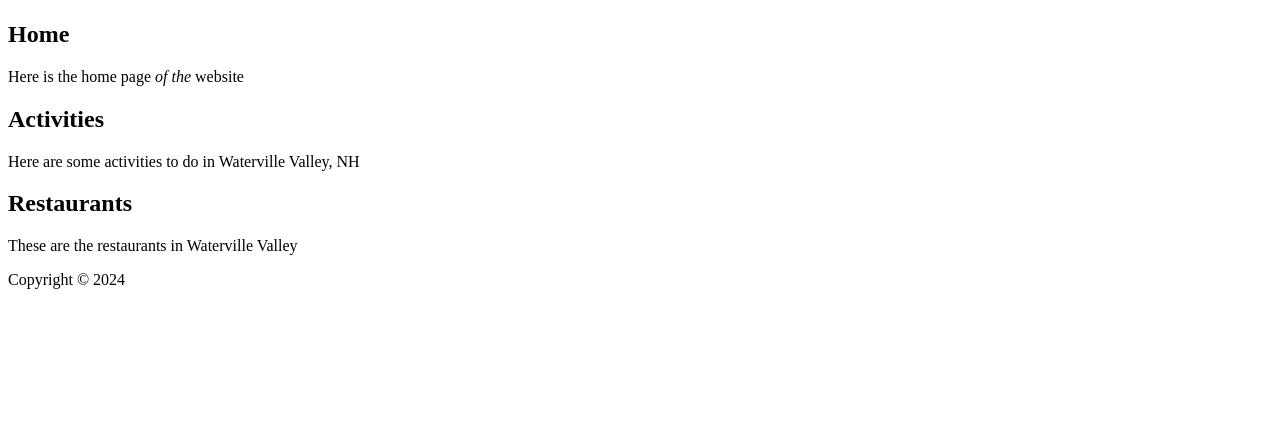
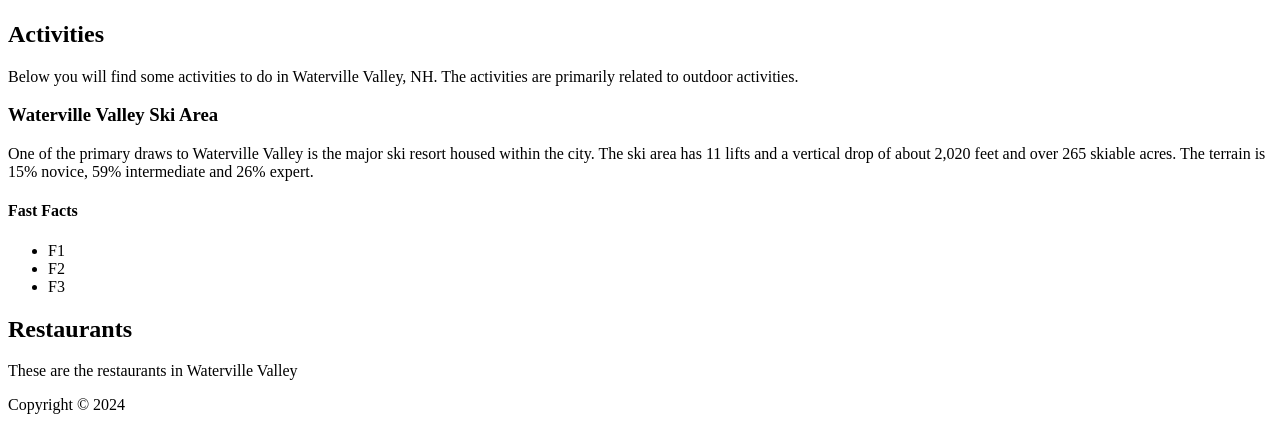
Before and after one commit to nicostuart/cityGuideHTML-Stuart, a plain HTML site: page index.html in a window 1280 px wide. Shown: the part 925-1355 px from the top of the page. Before the commit the page ends 1230 px from the top, so only its background shows below. Drawn offline with Linux system fonts and the light colour scheme.

Commit message:
Finished changes for first area of interest (the ski resort)

```diff
--- a/index.html
+++ b/index.html
@@ -33,13 +33,25 @@
                 <iframe src="https://www.google.com/maps/embed?pb=!1m18!1m12!1m3!1d183846.02343987682!2d-71.64763319039777!3d43.94707306506773!2m3!1f0!2f0!3f0!3m2!1i1024!2i768!4f13.1!3m3!1m2!1s0x4cb37009a20d26a5%3A0x84f0c15e38bbf187!2sWaterville%20Valley%2C%20NH!5e0!3m2!1sen!2sus!4v1725425059238!5m2!1sen!2sus" width="600" height="450" style="border:0;" allowfullscreen="" loading="lazy" referrerpolicy="no-referrer-when-downgrade"></iframe>
   </header>
         <main>
+            <!--
             <section id="home">
                 <h2>Home</h2>
                 <p>Here is the home page <i>of the</i> website</p>
               </section>
+            -->
               <section id="activities">
                 <h2>Activities</h2>
-                <p>Here are some activities to do in Waterville Valley, NH</p>
+                <p>Below you will find some activities to do in Waterville Valley, NH. The activities are primarily related to outdoor activities.</p>
+                <h3>Waterville Valley Ski Area</h3>
+                <p>One of the primary draws to Waterville Valley is the major ski resort housed within the city. The ski area has 11 lifts and a vertical drop of about 2,020 feet
+                    and over 265 skiable acres. The terrain is 15% novice, 59% intermediate and 26% expert.
+                </p>
+                <h4>Fast Facts</h4>
+                <ul>
+                    <li>F1</li>
+                   <li>F2</li>
+                    <li>F3</li>
+                  </ul>
               </section>
               <section id="restaurants">
                 <h2>Restaurants</h2>
```
